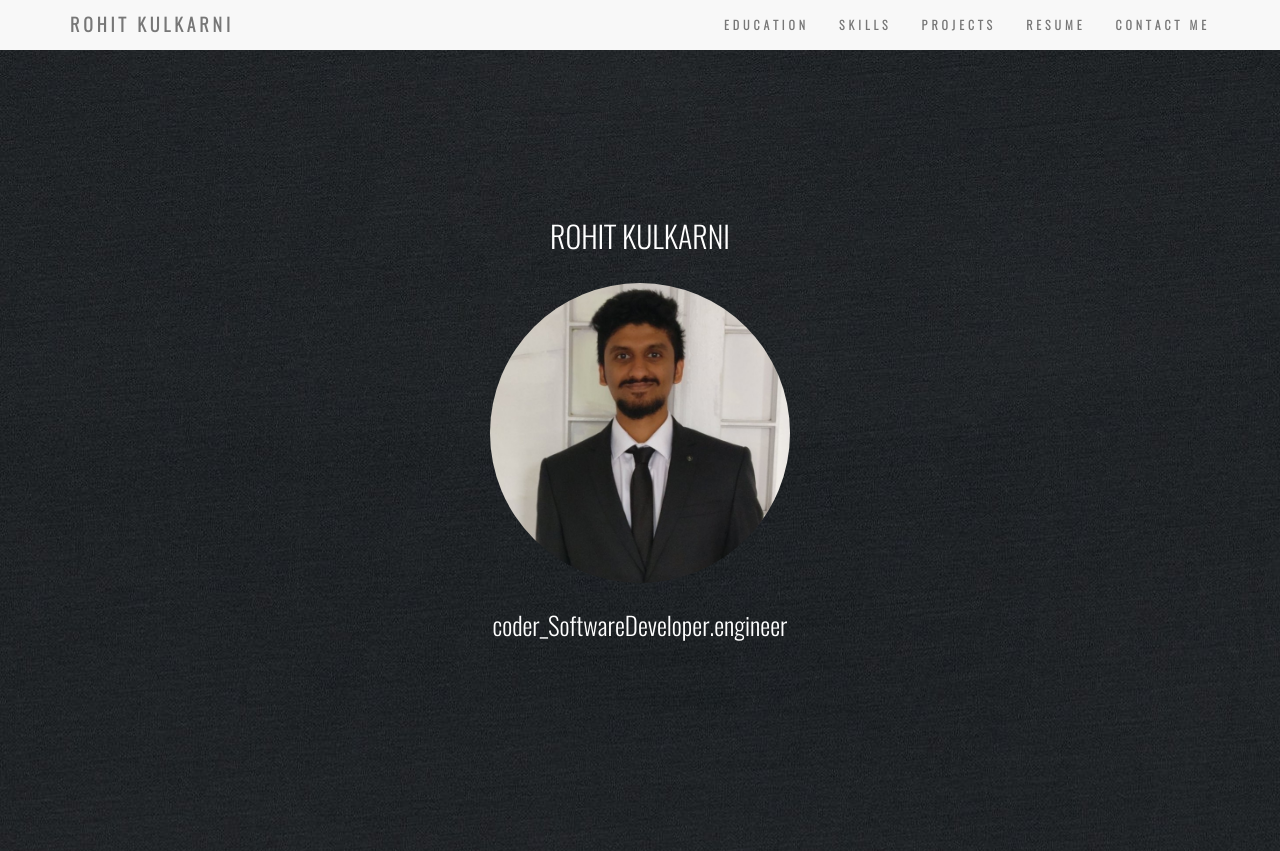
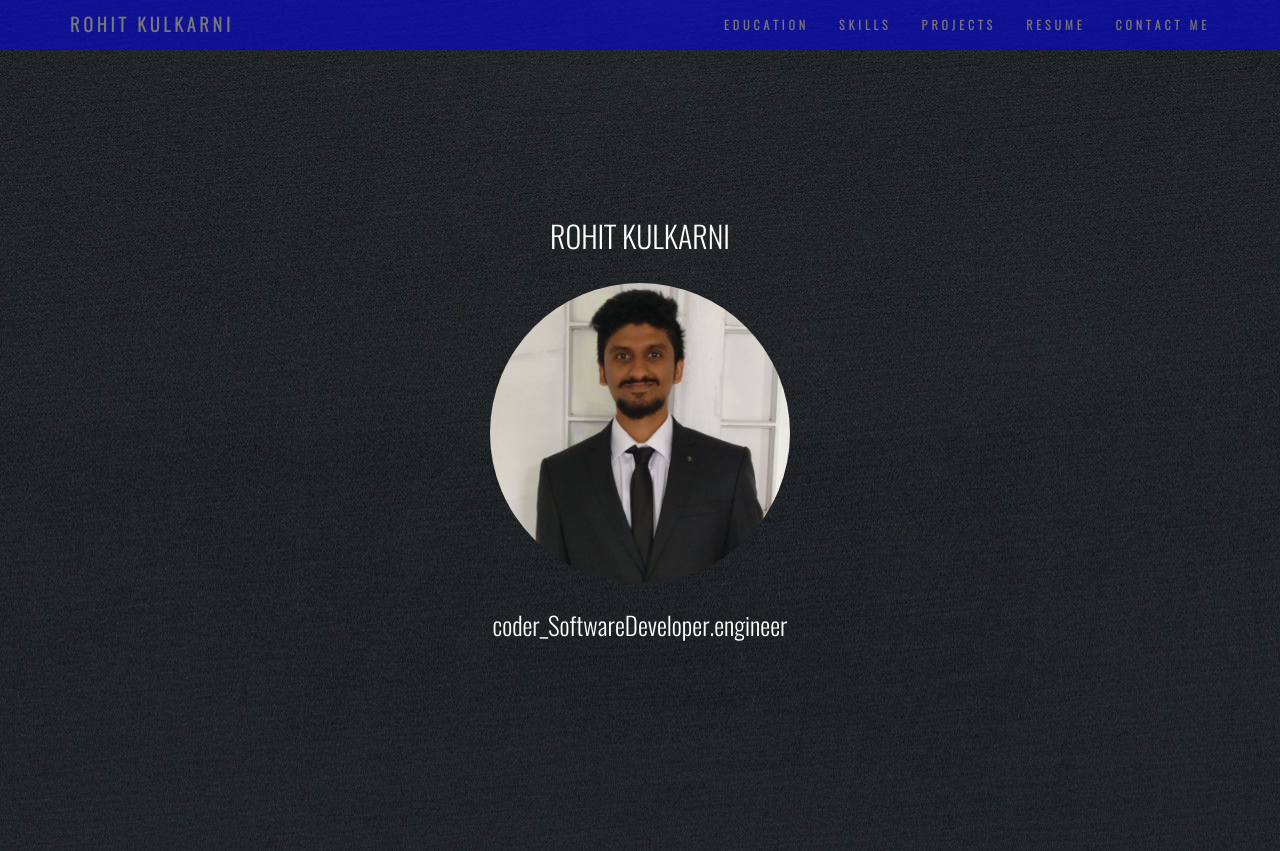
Before and after one commit to rohitk10/rohitk10.github.io, a Jekyll site: the page built from index.html, in a window 1280 px wide and 1400 px high. Shown: the top 851 px of the window. Built offline with Jekyll 4.4.1, drawn with Linux system fonts in a browser that asks for light colours; grey boxes are pictures that could not be loaded.

Commit message:
Update index.html

```diff
--- a/index.html
+++ b/index.html
@@ -212,6 +212,8 @@ p a:hover
 
 .navbar
 {
+	background: rgba(0,0,255, 0.5);
+   border-color: transparent;
 
 	margin-bottom: 0px;
 	/*background-color: red;*/
```
